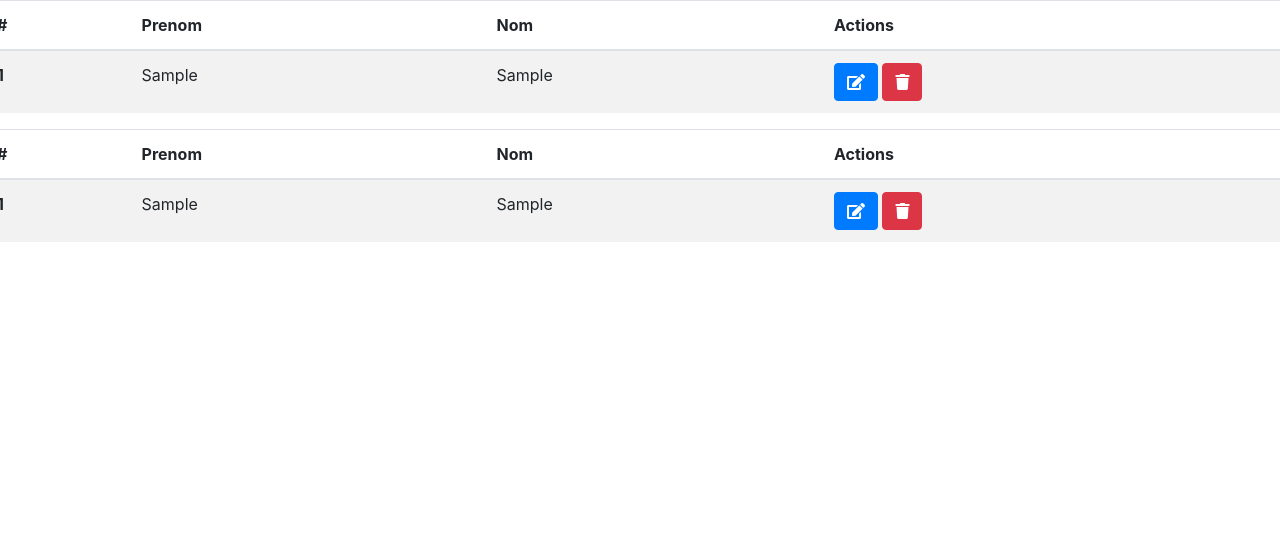
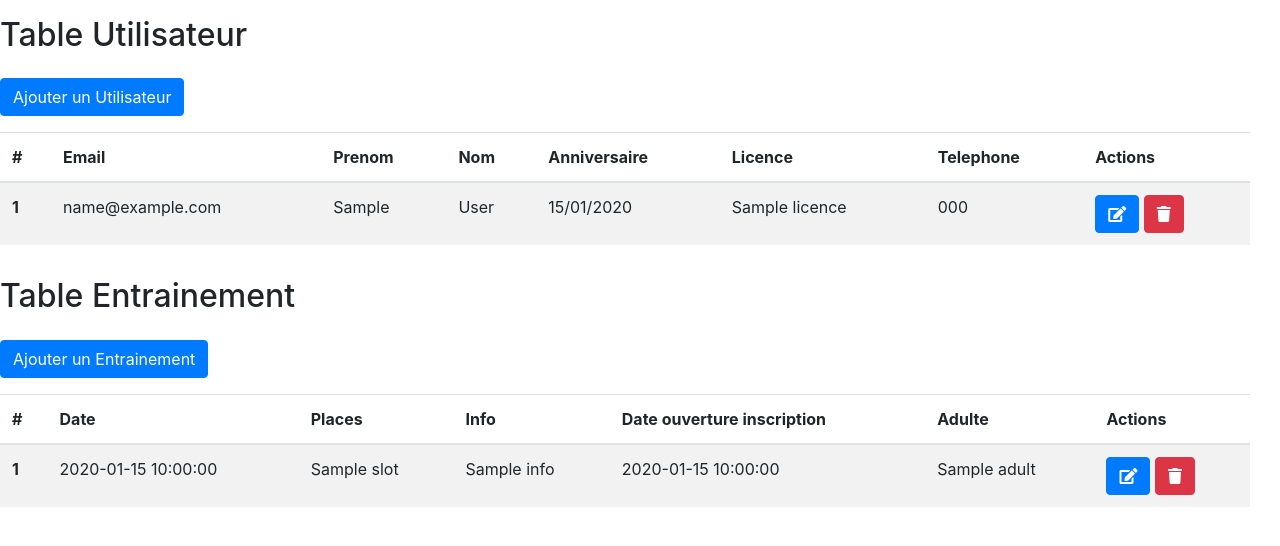
Before and after one commit to BenjaminCoajou/Mx-auribail, a Symfony app: template templates/admin/index.html.twig in a window 1280 px wide. Shown: the top 546 px of the page. Run offline with Twig, Linux system fonts and the light colour scheme; the template is opened without the code that fills it: most values are stand-ins (such as "Sample title", 1, 10 or a date in 2020); some libraries are stand-ins or nearby versions.

Commit message:
affichage trainings et utilisateur sur la home admin

```diff
--- a/templates/admin/index.html.twig
+++ b/templates/admin/index.html.twig
@@ -3,13 +3,21 @@
 {% block title %}Admin{% endblock %}
 
 {% block body %}
-  <div class="row">
+  <div class="row col-12 mt-3">
+    <div>
+      <h2>Table Utilisateur</h2>
+      <a href="" class="btn btn-primary my-3">Ajouter un Utilisateur</a>
+    </div>
     <table class="table table-striped">
       <thead>
         <tr>
           <th scope="col">#</th>
+          <th scope="col">Email</th>
           <th scope="col">Prenom</th>
           <th scope="col">Nom</th>
+          <th scope="col">Anniversaire</th>
+          <th scope="col">Licence</th>
+          <th scope="col">Telephone</th>
           <th scope="col">Actions</th>
         </tr>
       </thead>
@@ -18,8 +26,12 @@
 
           <tr>
             <th scope="row">{{user.id}}</th>
+            <td>{{user.email}}</td>
             <td>{{user.firstName}}</td>
-            <td>{{user.firstName}}</td>
+            <td>{{user.lastName}}</td>
+            <td>{{user.birthday | date("d/m/Y")}}</td>
+            <td>{{user.licence}}</td>
+            <td>{{user.phone}}</td>
             <td>
               <a href="" class="btn btn-primary">
                 <i class="fas fa-edit"></i>
@@ -34,23 +46,33 @@
     </table>
   </div>
 
-  <div class="row">
+  <div class="row  col-12 mt-3">
+    <div>
+      <h2>Table Entrainement</h2>
+      <a href="" class="btn btn-primary my-3">Ajouter un Entrainement</a>
+    </div>
     <table class="table table-striped">
       <thead>
         <tr>
           <th scope="col">#</th>
-          <th scope="col">Prenom</th>
-          <th scope="col">Nom</th>
+          <th scope="col">Date</th>
+          <th scope="col">Places</th>
+          <th scope="col">Info</th>
+          <th scope="col">Date ouverture inscription</th>
+          <th scope="col">Adulte</th>
           <th scope="col">Actions</th>
         </tr>
       </thead>
       <tbody>
-        {% for user in users %}
+        {% for training in trainings %}
 
           <tr>
-            <th scope="row">{{user.id}}</th>
-            <td>{{user.firstName}}</td>
-            <td>{{user.firstName}}</td>
+            <th scope="row">{{training.id}}</th>
+            <td>{{training.trainingDate}}</td>
+            <td>{{training.slot}}</td>
+            <td>{{training.info}}</td>
+            <td>{{training.openingRegistrationDate}}</td>
+            <td>{{training.adult}}</td>
             <td>
               <a href="" class="btn btn-primary">
                 <i class="fas fa-edit"></i>
```
Also changed, not shown: 1 other file.
